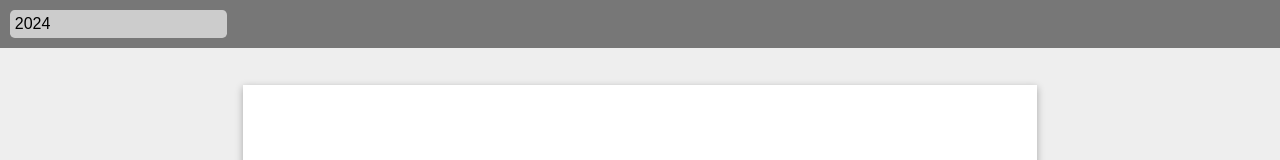
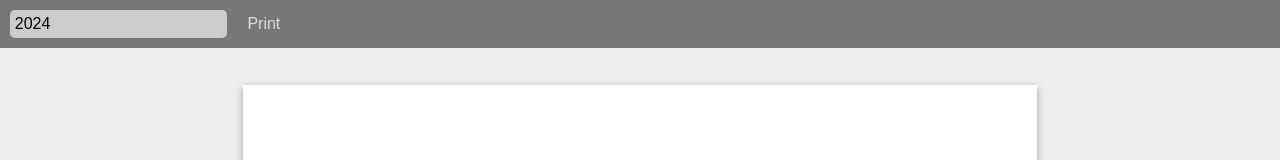
Before and after one commit to ytyng/printable-calendar, a Nuxt app: page / in a window 1280 px wide. Shown: the top 160 px of the page. Built offline with nearby package versions, Linux system fonts and the light colour scheme.

Commit message:
add print button

```diff
--- a/pages/index.vue
+++ b/pages/index.vue
@@ -15,7 +15,11 @@ function yearChanged(event: Event) {
   const target = event.target as HTMLInputElement
   const year = Number(target.value)
   calendar.year.value = year
-  router.push({ query: { year: year.toString() } })
+  router.push({query: {year: year.toString()}})
+}
+
+function print() {
+  window.print()
 }
 
 </script>
@@ -26,6 +30,7 @@ function yearChanged(event: Event) {
              @input="yearChanged"
              class="year-input"
       >
+      <button @click="print()" class="print-button">Print</button>
     </div>
     <div
       v-for="mc in calendar.getMonthlyCalendars()"
@@ -41,7 +46,8 @@ function yearChanged(event: Event) {
           <thead v-if="calendarHeaders && calendarHeaders.length">
           <tr>
             <th v-for="(header, rowIndex) in calendarHeaders"
-                :key="`header-${rowIndex}`" :class="[`dow-${rowIndex}`]">{{ header }}</th>
+                :key="`header-${rowIndex}`" :class="[`dow-${rowIndex}`]">{{ header }}
+            </th>
           </tr>
           </thead>
           <tbody>
@@ -72,6 +78,18 @@ function yearChanged(event: Event) {
   font-size: 16px;
   border-radius: 0.3em;
 }
+
+.print-button {
+  background: none;
+  border: none;
+  outline: none;
+  padding: 0.3em;
+  font-size: 16px;
+  margin-left: 1em;
+  color: #ddd;
+  cursor: pointer;
+}
+
 .monthly-calendar {
   display: flex;
   flex-direction: column;
@@ -105,6 +123,7 @@ function yearChanged(event: Event) {
     width: 100%;
     border-collapse: collapse;
     border-spacing: 0;
+
     th {
       padding: 2mm 0;
       text-align: center;
@@ -121,6 +140,7 @@ function yearChanged(event: Event) {
         color: #5555cc;
       }
     }
+
     .day-cell {
       font-size: 10mm;
       padding: 10mm 0;
```
